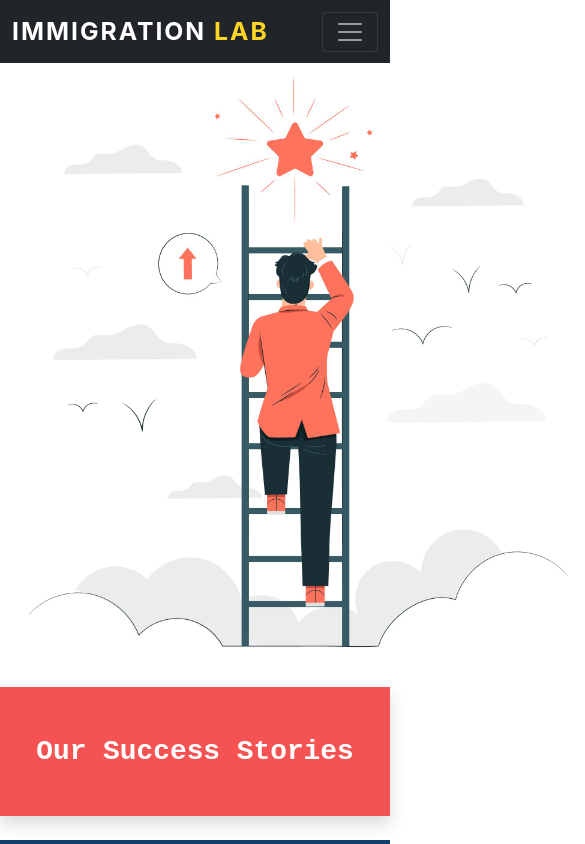
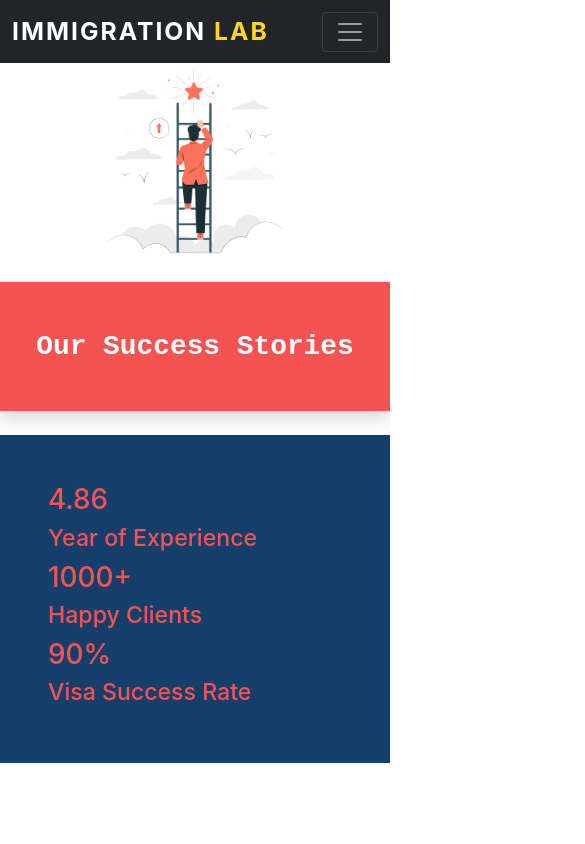
Before and after one commit to JunayedKhanNoor/Immigration-Lab-independent-service-provider, a React (Create React App) app: page /success-stories in a window 390 px wide. Shown: the top 844 px of the page, 585 px wide, since content can reach past the window. Built offline with nearby package versions, Linux system fonts and the light colour scheme; no server answers.

Commit message:
Responsiveness Fixed

```diff
--- a/src/Pages/SuccessStories/SuccessStories.js
+++ b/src/Pages/SuccessStories/SuccessStories.js
@@ -19,7 +19,7 @@ const SuccessStories = () => {
           display: "block",
           marginLeft: "auto",
           marginRight: "auto",
-          maxWidth: "600px",
+          maxWidth:'50%',
         }}
         src={success}
         alt=""
@@ -38,17 +38,17 @@ const SuccessStories = () => {
         style={{ background: "#143F6B", color: "#F55353" }}
         className="d-md-flex py-5 justify-content-around align-items-center"
       >
-        <div>
+        <div className="ms-5">
           <h1>
             <animated.div>{number.to((n) => n.toFixed(2))}</animated.div>
           </h1>
           <h3>Year of Experience</h3>
         </div>
-        <div>
+        <div className="ms-5">
           <h1>1000+</h1>
           <h3>Happy Clients</h3>
         </div>
-        <div>
+        <div className="ms-5">
           <h1>90%</h1>
           <h3>Visa Success Rate</h3>
         </div>
```
Also changed, not shown: 1 other file (tests, documents, lock files or other folders).
